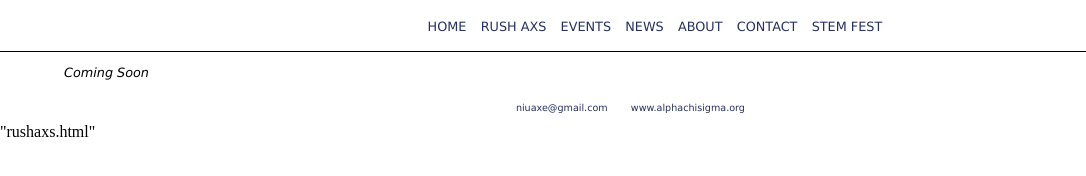
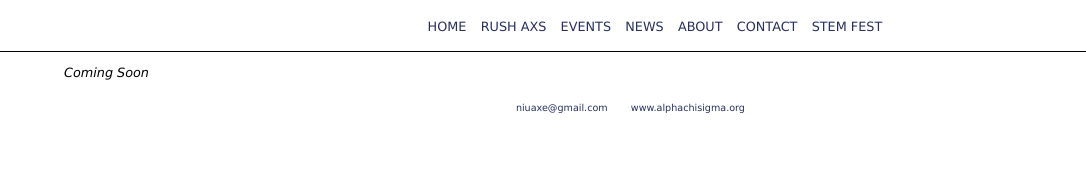
Before and after one commit to AXSAXS/AXSAXS.github.io, a plain HTML site: page rushaxs.html in a window 1280 px wide. Shown: the part 124-300 px from the top of the page, without its empty margins (0-1086 px from the left). Drawn offline with Linux system fonts and the light colour scheme.

Commit message:
Update rushaxs.html

```diff
--- a/rushaxs.html
+++ b/rushaxs.html
@@ -26,6 +26,3 @@
 		</footer>
 	</body>
 </html>
-
-
-"rushaxs.html"
```
